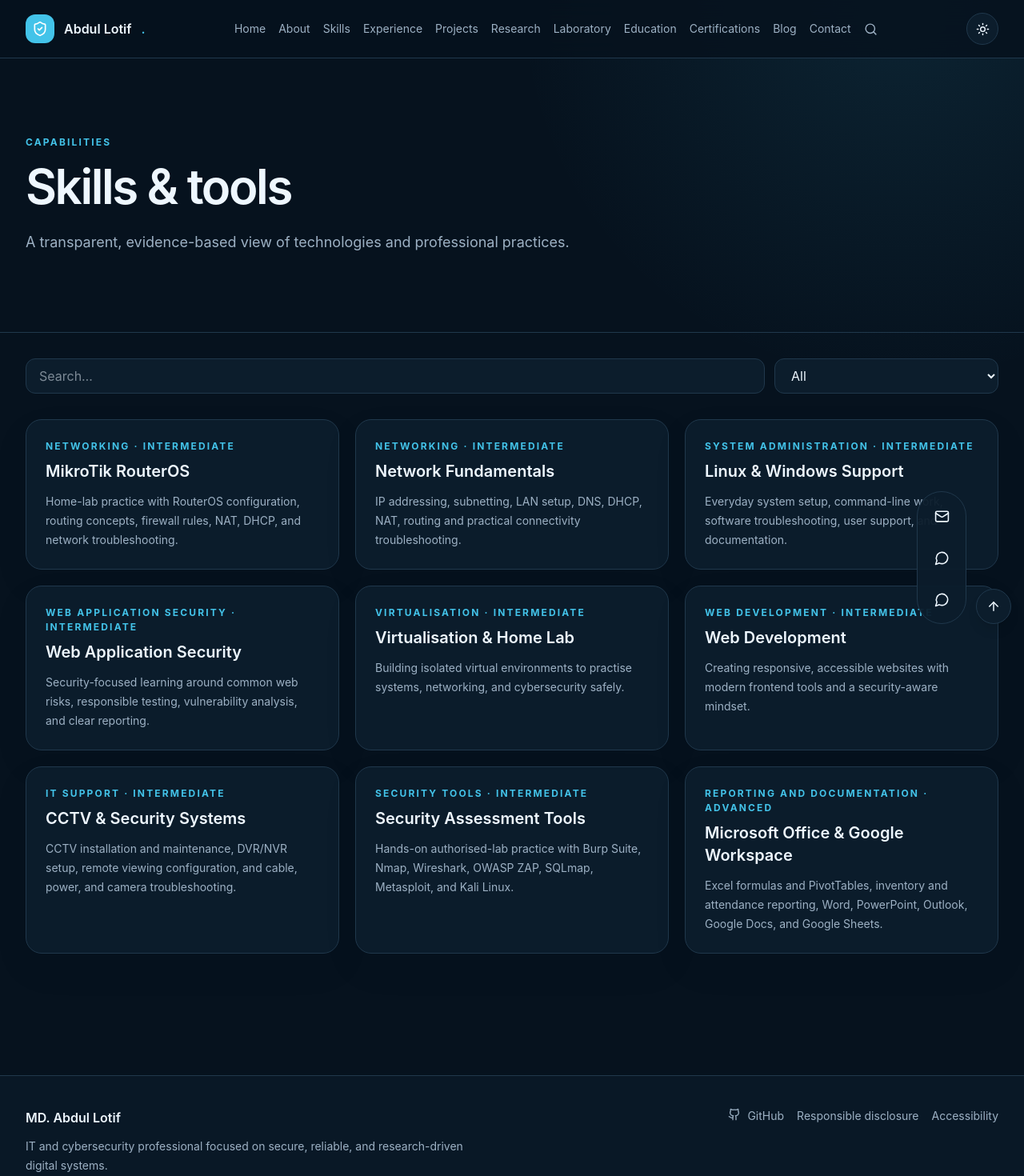
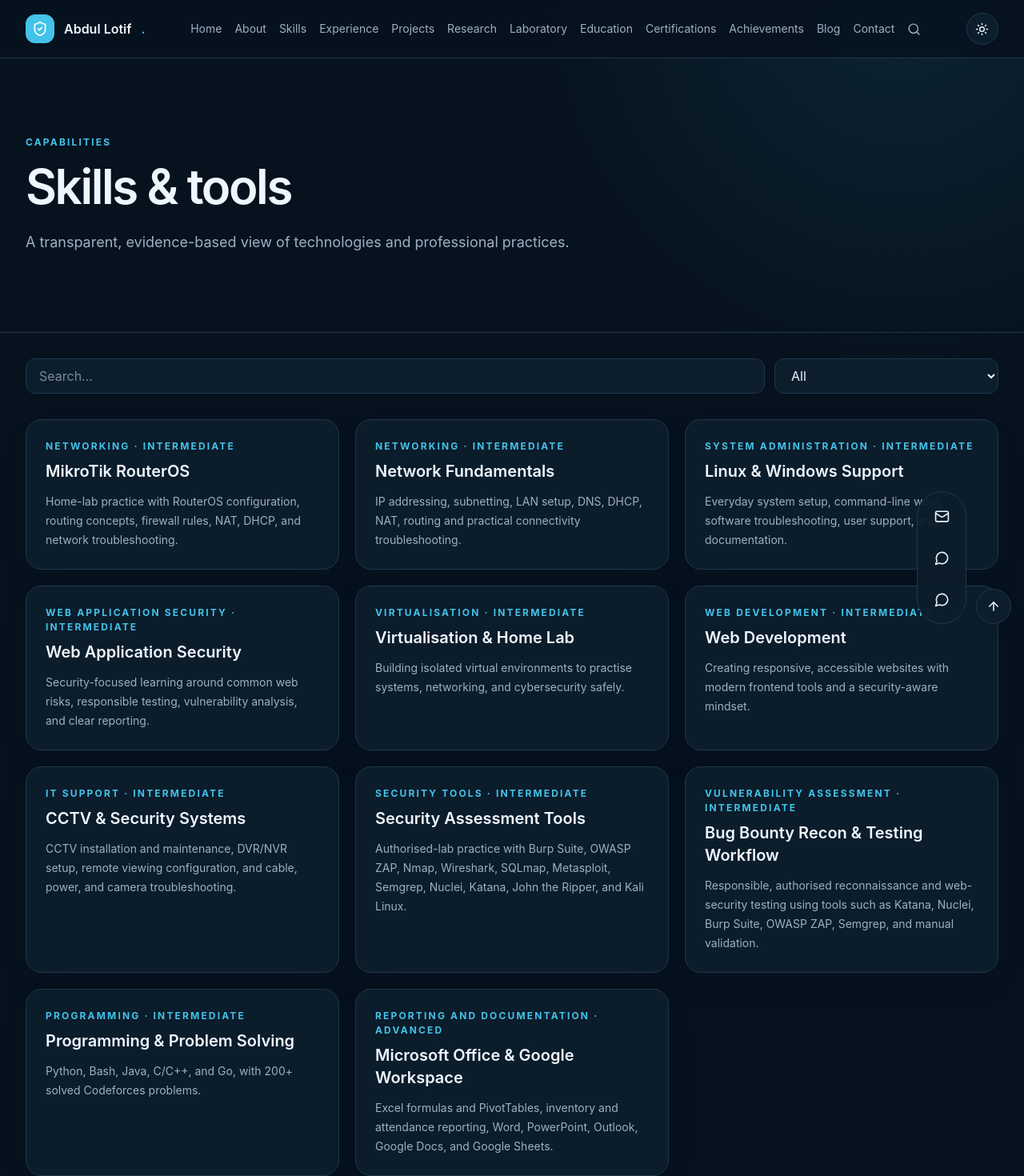
Before and after one commit to rslatif/rslatif.github.io, a React (Vite) app: page /#/skills in a window 1280 px wide. Shown: the top 1470 px of the page at 80% size. Built offline with nearby package versions, Linux system fonts and the light colour scheme.

Commit message:
Expand portfolio projects skills and contact fallback

```diff
--- a/src/data/achievements.ts
+++ b/src/data/achievements.ts
@@ -1,4 +1,6 @@
 import type { Achievement } from "@/types/content";
 export const achievements: Achievement[] = [
-  { id: "achievement-placeholder", title: "Add a genuine achievement", category: "Academic achievement", description: "Upload evidence or leave the evidence field blank.", featured: false, published: false, order: 1 }
+  { id: "codeforces", title: "200+ Codeforces Problems Solved", category: "Competitive programming", description: "Solved more than 200 programming problems on Codeforces, strengthening algorithmic thinking, debugging, and problem-solving skills.", featured: true, published: true, order: 1 },
+  { id: "security-platforms", title: "Hands-on Security Learning Platforms", category: "Cybersecurity practice", description: "Completed practice rooms and labs on TryHackMe and PortSwigger Web Security Academy, alongside controlled and intentionally vulnerable environments.", featured: true, published: true, order: 2 },
+  { id: "research-lab", title: "Cybersecurity Research Lab Deployment", category: "Technical contribution", description: "Contributed to the setup and standardisation of 10+ Windows 11 research workstations with VMware-based Kali Linux and Ubuntu environments.", featured: true, published: true, order: 3 }
 ];
--- a/src/data/navigation.ts
+++ b/src/data/navigation.ts
@@ -1,5 +1,5 @@
 export const navigation = [
   ["Home", "/"], ["About", "/about"], ["Skills", "/skills"], ["Experience", "/experience"],
   ["Projects", "/projects"], ["Research", "/research"], ["Laboratory", "/laboratory"],
-  ["Education", "/education"], ["Certifications", "/certifications"], ["Blog", "/blog"], ["Contact", "/contact"]
+  ["Education", "/education"], ["Certifications", "/certifications"], ["Achievements", "/achievements"], ["Blog", "/blog"], ["Contact", "/contact"]
 ] as const;
--- a/src/data/profile.ts
+++ b/src/data/profile.ts
@@ -8,7 +8,7 @@ export const profile = {
   availability: "Open to opportunities",
   preferredJobType: "IT, networking & cybersecurity roles",
   preferredWorkMode: "On-site, hybrid or remote",
-  profilePhoto: "https://drive.usercontent.google.com/download?id=1vy1xj_nehB-d0-6Cu0W-aPsQiv2ogP4d&export=view&authuser=0",
+  profilePhoto: "/images/abdul-lotif-profile.jpg",
   resumeUrl: "/documents/abdul-lotif-cv.pdf",
   roles: ["IT Support Professional", "Network & System Administrator", "Cybersecurity Practitioner", "Web Security Researcher", "Vulnerability Assessment Practitioner", "CCTV Infrastructure Technician"],
   summary: "CSE graduate with hands-on IT support, Windows administration, workstation deployment, networking, CCTV infrastructure, virtualisation, and security-aware IT operations. I currently contribute to the technical setup of the Illustromer Cybersecurity Research Lab.",
--- a/src/data/projects.ts
+++ b/src/data/projects.ts
@@ -3,6 +3,8 @@ export const projects: Project[] = [
   { id: "mikrotik-home-lab", title: "MikroTik Networking Home Lab", slug: "mikrotik-networking-home-lab", summary: "A hands-on practice environment for RouterOS configuration, network services, and troubleshooting.", description: "## Overview\n\nA self-directed home lab used to build practical networking confidence with MikroTik RouterOS.\n\n## What I practised\n\n- Router configuration and interface management\n- IP addressing, DHCP and DNS fundamentals\n- NAT and firewall-rule concepts\n- Basic routing and network troubleshooting\n- Documenting configurations and changes\n\n## Approach\n\nThe lab is maintained as a safe learning environment where configuration changes can be tested, reviewed, and improved.", category: "Laboratory Setup", tags: ["MikroTik", "RouterOS", "Networking", "Home Lab"], technologies: ["MikroTik RouterOS", "Winbox"], role: "Independent learner", teamMembers: [], gallery: [], features: ["Router configuration", "DHCP", "NAT", "Firewall practice"], challenges: [], solutions: [], security: ["Rule-based firewall configuration practice", "Isolated lab learning environment"], results: [], lessons: ["Practical troubleshooting", "Clear network documentation"], featured: true, published: true, order: 1 },
   { id: "lab-workstations", title: "Cybersecurity Research Workstation Deployment", slug: "cybersecurity-research-workstations", summary: "Technical setup and standardisation support for 10+ Windows 11 research workstations with VMware-based security environments.", description: "## Contribution\n\nTechnical contributor supporting the Illustromer Cybersecurity Research Lab.\n\n## Work performed\n\n- Set up and standardised Windows 11 research workstations\n- Deployed VMware-based Kali Linux and Ubuntu virtual machines\n- Installed, verified and maintained cybersecurity, networking, development and research tooling\n- Troubleshot operating system, virtualisation, package dependency, software and network issues\n- Helped maintain reproducible VM layouts, snapshots and installation procedures", category: "IT Infrastructure", tags: ["Windows 11", "VMware", "Kali Linux", "Ubuntu", "Research Lab"], technologies: ["Windows 11", "VMware Workstation", "Kali Linux", "Ubuntu"], role: "Technical Contributor", teamMembers: [], gallery: [], features: ["Workstation standardisation", "VM deployment", "Tool verification", "Troubleshooting"], challenges: [], solutions: [], security: ["Controlled research environments", "Repeatable VM snapshots"], results: [], lessons: ["Reproducible environment design", "Systematic technical troubleshooting"], featured: true, published: true, order: 2 },
   { id: "cctv", title: "CCTV Installation & Maintenance", slug: "cctv-installation-maintenance", summary: "Live installation and maintenance work for CCTV systems in office and residential environments.", description: "## Scope\n\nInstalled and maintained CCTV cameras, configured DVR/NVR systems and remote viewing, and resolved common physical and configuration faults.\n\n## Practical work\n\n- CCTV camera installation and configuration\n- DVR/NVR setup and remote viewing configuration\n- Motion detection settings\n- Cable, power and camera fault troubleshooting", category: "IT Infrastructure", tags: ["CCTV", "DVR", "NVR", "Technical Support"], technologies: ["DVR/NVR Systems", "CCTV Cameras"], role: "Installer & Support", teamMembers: [], gallery: [], features: ["Installation", "Remote viewing", "Maintenance"], challenges: [], solutions: [], security: [], results: [], lessons: ["Physical infrastructure troubleshooting"], featured: true, published: true, order: 3 },
-  { id: "wordpress-hardening", title: "WordPress Malware Removal & Security Hardening", slug: "wordpress-malware-removal-security-hardening", summary: "Cleanup and hardening work for WordPress sites affected by malicious files, backdoors, and spam redirects.", description: "## Scope\n\nRemoved malicious files, backdoors and spam redirects from affected WordPress sites, then applied security hardening to reduce reinfection risk.\n\n## Focus\n\n- Malicious-file and database cleanup\n- Security hardening\n- Post-cleanup review and prevention measures", category: "Cybersecurity", tags: ["WordPress", "Malware Removal", "Hardening"], technologies: ["WordPress"], role: "Independent technical practice", teamMembers: [], gallery: [], features: ["Malware cleanup", "Security hardening"], challenges: [], solutions: [], security: ["Reinfection prevention measures"], results: [], lessons: ["Secure maintenance"], featured: true, published: true, order: 4 }
+  { id: "wordpress-hardening", title: "WordPress Malware Removal & Security Hardening", slug: "wordpress-malware-removal-security-hardening", summary: "Cleanup and hardening work for WordPress sites affected by malicious files, backdoors, and spam redirects.", description: "## Scope\n\nRemoved malicious files, backdoors and spam redirects from affected WordPress sites, then applied security hardening to reduce reinfection risk.\n\n## Focus\n\n- Malicious-file and database cleanup\n- Security hardening\n- Post-cleanup review and prevention measures", category: "Cybersecurity", tags: ["WordPress", "Malware Removal", "Hardening"], technologies: ["WordPress"], role: "Independent technical practice", teamMembers: [], gallery: [], features: ["Malware cleanup", "Security hardening"], challenges: [], solutions: [], security: ["Reinfection prevention measures"], results: [], lessons: ["Secure maintenance"], featured: true, published: true, order: 4 },
+  { id: "digital-voting", title: "Digital Voting System", slug: "digital-voting-system", summary: "A completed digital voting system project published on GitHub.", description: "## Project\n\nA digital voting system developed as an academic and software-development project. The repository includes the application source and package configuration.\n\n## Focus\n\n- Digital voting workflow\n- Application development and deployment\n- Structured project source control on GitHub", category: "Full-Stack Development", tags: ["Voting System", "Web Application", "GitHub"], technologies: ["JavaScript", "Node.js"], role: "Developer", teamMembers: [], gallery: [], features: ["Digital voting workflow", "Application source"], challenges: [], solutions: [], security: ["Security-aware application development"], results: [], lessons: ["Application workflow design", "Version control"], githubUrl: "https://github.com/rslatif/Digital_Voting_System", featured: true, published: true, order: 5 },
+  { id: "rgb-colors", title: "RGB Color Combination", slug: "rgb-color-combination", summary: "A completed RGB colour-combination project published on GitHub.", description: "## Project\n\nA small project exploring RGB colour combinations and interactive visual presentation.\n\n## Focus\n\n- RGB colour concepts\n- Frontend interaction\n- Clear visual feedback", category: "Web Development", tags: ["RGB", "Colour", "Frontend"], technologies: ["HTML", "CSS", "JavaScript"], role: "Developer", teamMembers: [], gallery: [], features: ["RGB colour combinations", "Interactive interface"], challenges: [], solutions: [], security: [], results: [], lessons: ["Colour system fundamentals", "Frontend UI practice"], githubUrl: "https://github.com/rslatif/RGB_Color_combination", featured: true, published: true, order: 6 }
 ];
 export const projectCategories = ["Cybersecurity", "Web Security", "Full-Stack Development", "IT Infrastructure", "Automation", "Networking", "System Administration", "Research", "Laboratory Setup", "Open Source"];
--- a/src/data/skills.ts
+++ b/src/data/skills.ts
@@ -5,9 +5,11 @@ export const skills: Skill[] = [
   { id: "linux", name: "Linux & Windows Support", category: "System Administration", level: "Intermediate", description: "Everyday system setup, command-line work, software troubleshooting, user support, and documentation.", featured: true, published: true, order: 3 },
   { id: "web-security", name: "Web Application Security", category: "Web Application Security", level: "Intermediate", description: "Security-focused learning around common web risks, responsible testing, vulnerability analysis, and clear reporting.", featured: true, published: true, order: 4 },
   { id: "virtualisation", name: "Virtualisation & Home Lab", category: "Virtualisation", level: "Intermediate", description: "Building isolated virtual environments to practise systems, networking, and cybersecurity safely.", featured: false, published: true, order: 5 },
-  { id: "web-dev", name: "Web Development", category: "Web Development", level: "Intermediate", description: "Creating responsive, accessible websites with modern frontend tools and a security-aware mindset.", featured: false, published: true, order: 6 }
-  ,{ id: "cctv", name: "CCTV & Security Systems", category: "IT Support", level: "Intermediate", description: "CCTV installation and maintenance, DVR/NVR setup, remote viewing configuration, and cable, power, and camera troubleshooting.", featured: true, published: true, order: 7 }
-  ,{ id: "security-tools", name: "Security Assessment Tools", category: "Security Tools", level: "Intermediate", description: "Hands-on authorised-lab practice with Burp Suite, Nmap, Wireshark, OWASP ZAP, SQLmap, Metasploit, and Kali Linux.", featured: true, published: true, order: 8 }
-  ,{ id: "office", name: "Microsoft Office & Google Workspace", category: "Reporting and Documentation", level: "Advanced", description: "Excel formulas and PivotTables, inventory and attendance reporting, Word, PowerPoint, Outlook, Google Docs, and Google Sheets.", featured: false, published: true, order: 9 }
+  { id: "web-dev", name: "Web Development", category: "Web Development", level: "Intermediate", description: "Creating responsive, accessible websites with modern frontend tools and a security-aware mindset.", featured: false, published: true, order: 6 },
+  { id: "cctv", name: "CCTV & Security Systems", category: "IT Support", level: "Intermediate", description: "CCTV installation and maintenance, DVR/NVR setup, remote viewing configuration, and cable, power, and camera troubleshooting.", featured: true, published: true, order: 7 },
+  { id: "security-tools", name: "Security Assessment Tools", category: "Security Tools", level: "Intermediate", description: "Authorised-lab practice with Burp Suite, OWASP ZAP, Nmap, Wireshark, SQLmap, Metasploit, Semgrep, Nuclei, Katana, John the Ripper, and Kali Linux.", featured: true, published: true, order: 8 },
+  { id: "bug-bounty-workflow", name: "Bug Bounty Recon & Testing Workflow", category: "Vulnerability Assessment", level: "Intermediate", description: "Responsible, authorised reconnaissance and web-security testing using tools such as Katana, Nuclei, Burp Suite, OWASP ZAP, Semgrep, and manual validation.", featured: true, published: true, order: 9 },
+  { id: "programming", name: "Programming & Problem Solving", category: "Programming", level: "Intermediate", description: "Python, Bash, Java, C/C++, and Go, with 200+ solved Codeforces problems.", featured: true, published: true, order: 10 },
+  { id: "office", name: "Microsoft Office & Google Workspace", category: "Reporting and Documentation", level: "Advanced", description: "Excel formulas and PivotTables, inventory and attendance reporting, Word, PowerPoint, Outlook, Google Docs, and Google Sheets.", featured: false, published: true, order: 11 }
 ];
 export const skillCategories = ["Cybersecurity", "Web Application Security", "Vulnerability Assessment", "Penetration Testing", "IT Support", "System Administration", "Networking", "Windows", "Linux", "Virtualisation", "Cloud and Deployment", "Programming", "Web Development", "Databases", "Security Tools", "Research Tools", "Reporting and Documentation", "Soft Skills"];
--- a/src/pages/Home.tsx
+++ b/src/pages/Home.tsx
@@ -23,7 +23,7 @@ export default function Home() {
      <h1 className="mt-4 max-w-4xl text-5xl font-semibold leading-[.94] tracking-[-.065em] sm:text-7xl lg:text-8xl">Secure the<br/><span className="cyber-gradient">connection.</span></h1>
      <p className="mt-7 max-w-xl text-lg leading-8 text-muted">I’m <strong className="text-foreground">{profile.fullName}</strong> — an IT & cybersecurity professional building dependable systems and learning security from the network outward.</p>
      <div className="mt-9 flex flex-wrap gap-3"><Link to="/projects" className="cyber-button">Explore my work <ArrowUpRight size={18}/></Link><Link to="/contact" className="cyber-button-secondary">Let’s connect</Link></div>
-     <a href="#capabilities" className="mt-14 inline-flex items-center gap-2 text-xs font-semibold tracking-[.16em] text-muted hover:text-brand">SCROLL TO EXPLORE <ArrowDown size={16}/></a>
+     <button onClick={()=>document.getElementById("capabilities")?.scrollIntoView({behavior:"smooth"})} className="mt-14 inline-flex items-center gap-2 text-xs font-semibold tracking-[.16em] text-muted hover:text-brand">SCROLL TO EXPLORE <ArrowDown size={16}/></button>
     </div>
     <motion.div initial={{opacity:0,scale:.94}} animate={{opacity:1,scale:1}} transition={{delay:.15}} className="network-orbit mx-auto" aria-label="Digital network visualisation">
       <div className="orbit-ring ring-a"/><div className="orbit-ring ring-b"/><div className="orbit-ring ring-c"/>
```
Also changed, not shown: src/components/ContactForm.tsx (+6 -1 lines), public/images/abdul-lotif-profile.jpg (added).
